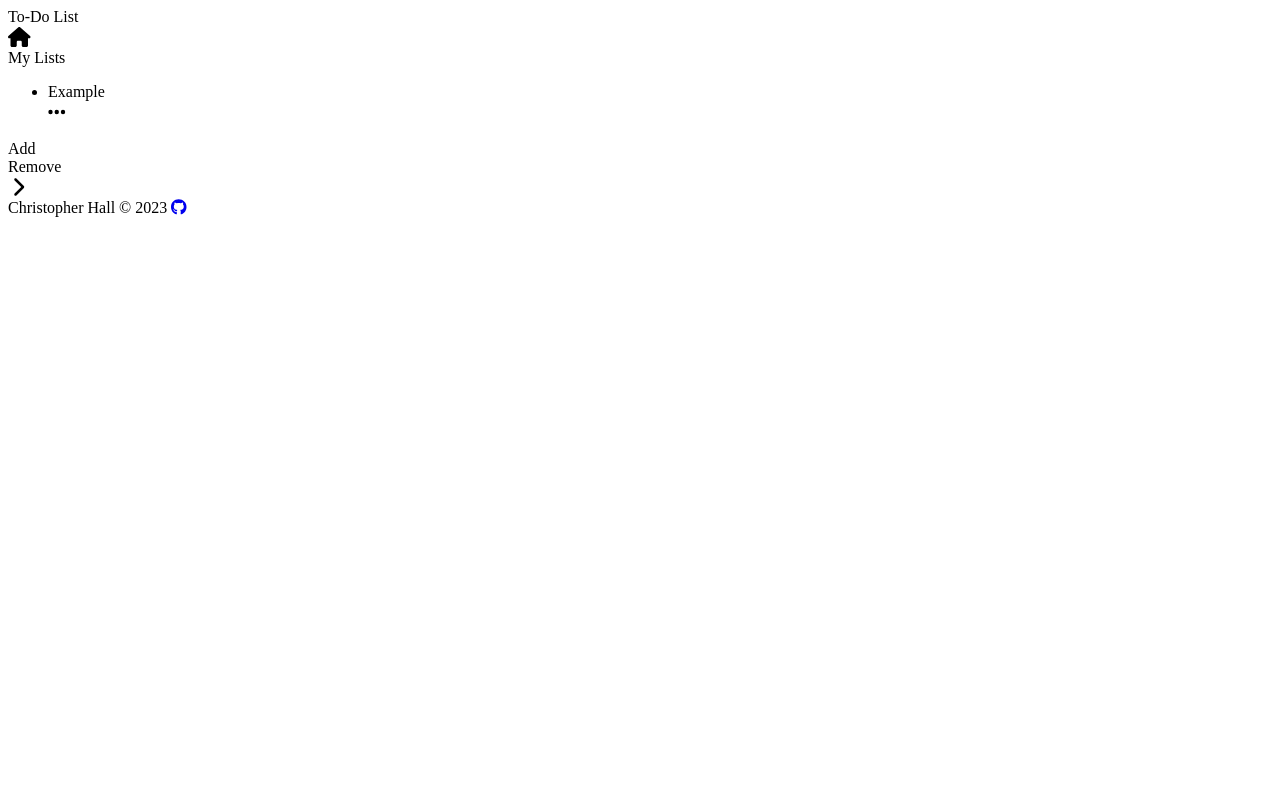
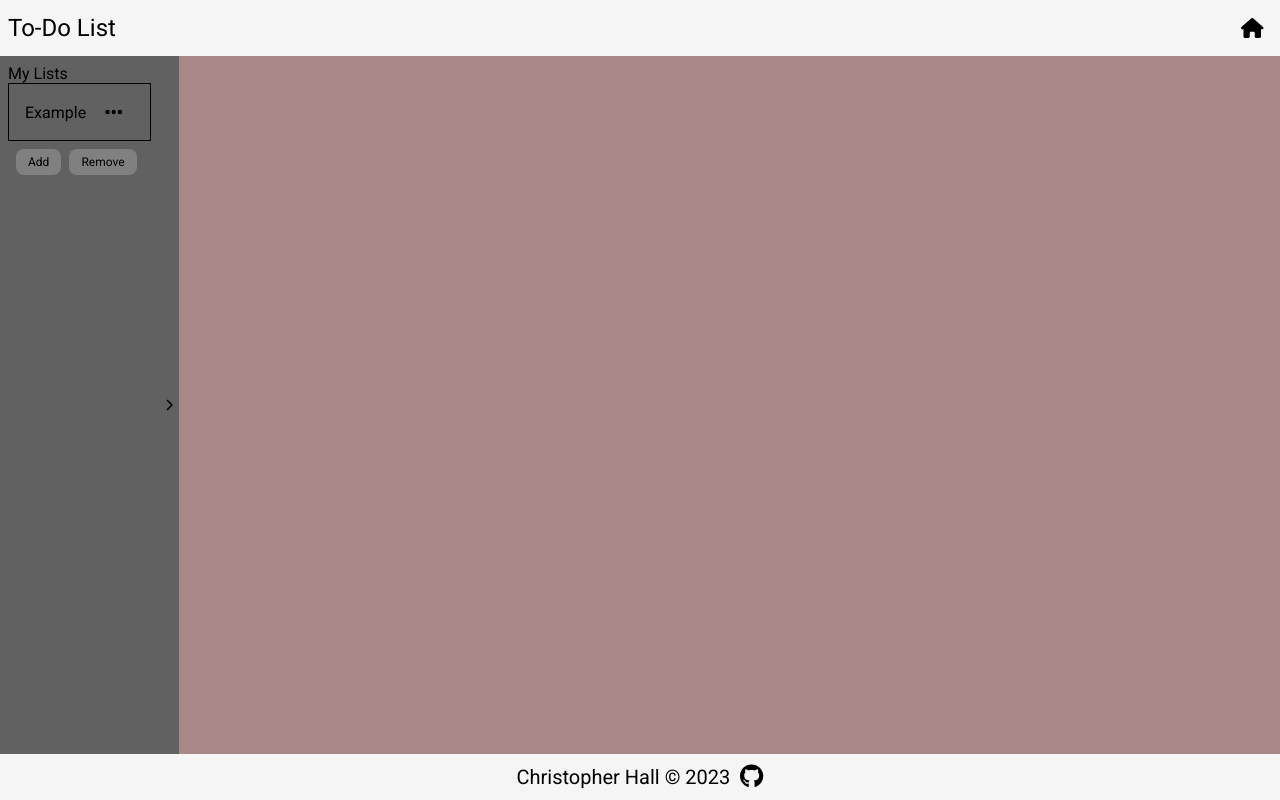
Before and after one commit to hall488/Todo-List, a website built with webpack: page src/index.html in a window 1280 px wide. Built offline with nearby package versions, Linux system fonts and the light colour scheme.

Commit message:
Add css layout Grid with header, footer spannign top and bottom. Middle has sidebar and content sections.

```diff
--- a/src/index.html
+++ b/src/index.html
@@ -15,7 +15,7 @@
             <div class="nav">
                 <div class="list-header">My Lists</div>
                 <ul class="lists">
-                    <li class="list">
+                    <li>
                         <div class="list-goto">Example</div>
                         <div class="list-edit icon"><i class="fa-solid fa-ellipsis"></i></div>
                     </li>
--- a/src/style.css
+++ b/src/style.css
@@ -1,4 +1,130 @@
+@import url('https://fonts.googleapis.com/css2?family=Roboto&display=swap');
+
+* {
+    font-family: 'Roboto', sans-serif;
+}
+
+:root {
+    --color1: whitesmoke;
+    --color2: rgb(97, 97, 97);
+    --color3: rgb(167, 135, 135);
+    --font-color1: black;
+    --font-color2: whitesmoke;
+}
+
+body {
+    margin: 0;
+    padding: 0;
+}
+
 .icon {
     font-size: 20px;
     color: black;
+    padding: 8px;
 }
+
+.home, .list-edit{
+    box-sizing: border-box;
+    height: 40px;
+    width: 40px;
+    display: flex;
+    justify-content: center;
+    align-items: center;
+}
+
+.home:hover, .list-edit:hover {
+    background-color: grey;
+    border-radius: 50%;
+}
+
+.container {
+    background-color: var(--color1);
+    display: grid;
+    grid-template-columns: min-content 1fr;
+    grid-template-rows: min-content 1fr min-content;
+    height: 100vh;
+}
+
+.header {
+    grid-column: 1 / span 2;
+    display: flex;
+    justify-content: space-between;
+    padding: 8px;
+    align-items: center;
+    font-size: 24px;
+}
+
+.sidebar {
+    background-color: var(--color2);
+    display: flex;
+}
+
+.nav {
+    display: flex;
+    flex-direction: column;
+    padding: 8px;
+}
+
+.lists {
+    border: 1px solid black;
+    margin: 0;
+    padding: 0;
+}
+
+.lists > li {
+    list-style-type: none;
+    display: flex;
+    gap: 8px;
+    padding: 8px 16px;
+    align-items: center;
+}
+
+.nav > .btns {
+    display: flex;
+    gap: 8px;
+    padding: 8px;
+}
+
+.btn {
+    background-color: grey;
+    padding: 6px 12px;
+    font-size: 12px;
+    border-radius: 8px;
+}
+
+.exp-col {
+    font-size: 12px;
+    display: flex;
+    align-items: center;
+    padding: 4px;
+}
+
+.exp-col:hover {
+    background-color: grey;
+}
+
+.content {
+    background-color: var(--color3);
+}
+
+.footer {
+    background-color: var(--color1);
+    color: var(--font-color1);
+    grid-column: 1 / span 2;
+    display: flex;
+    justify-content: center;
+    align-items: center;
+    padding: 10px;
+    gap: 10px;
+    font-size: 20px;
+}
+
+.fa-github {
+    color: var(--font-color1);
+    font-size: 24px;
+    transition: transform 0.3s ease-in-out;
+}
+
+.fa-github:hover {
+    transform: rotate(360deg) scale(1.2);
+}
```
